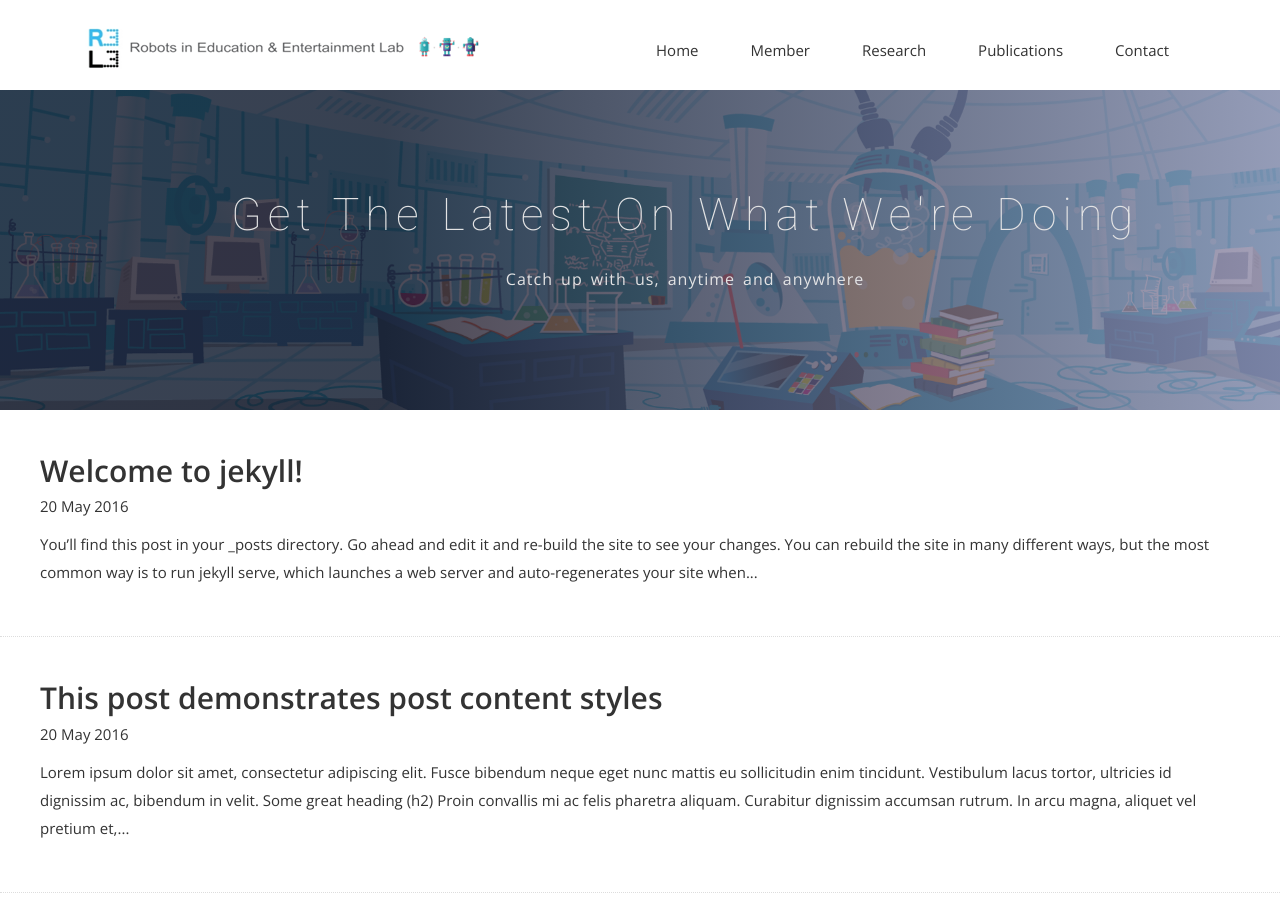
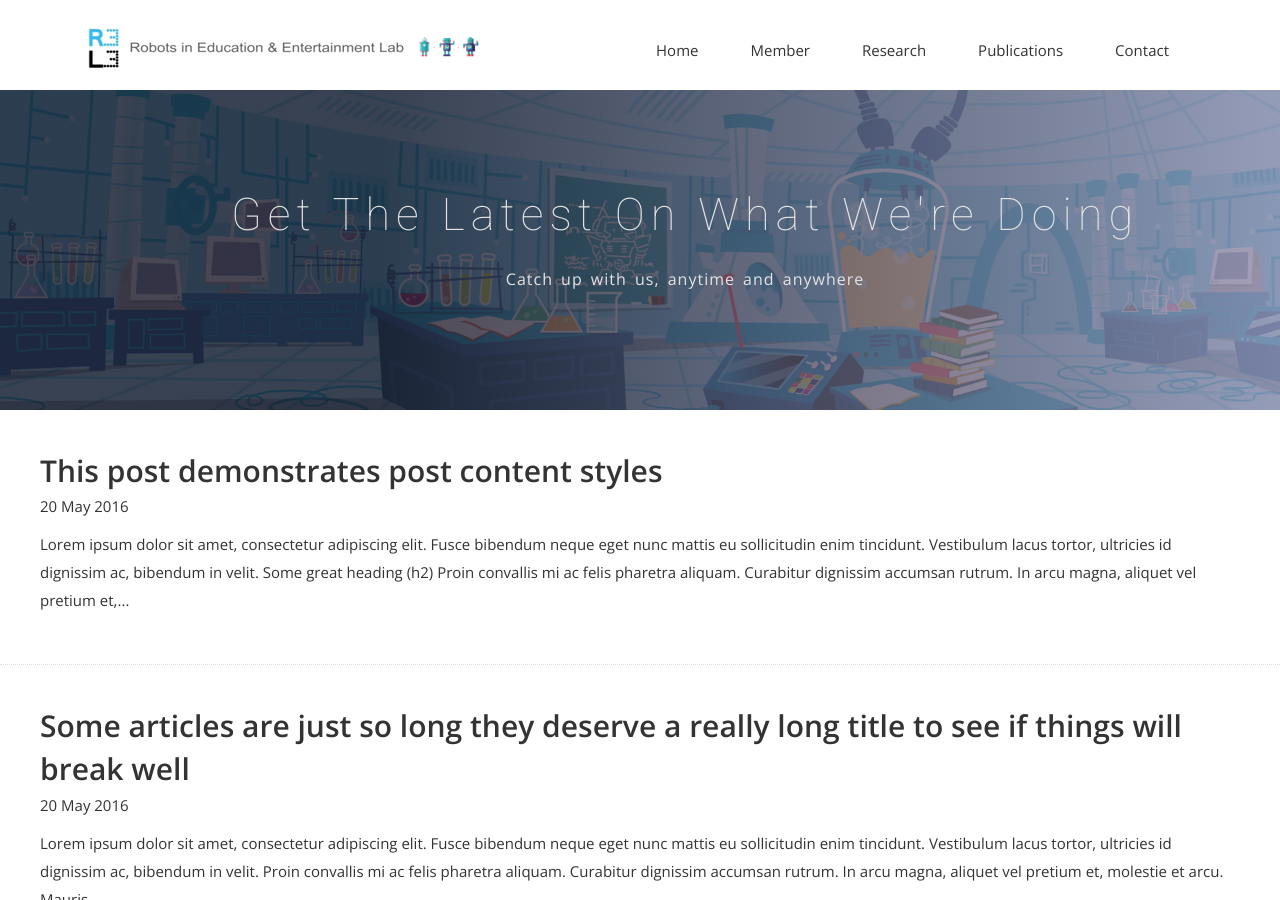
Before and after one commit to reelmaster/Reel-web, a Jekyll site: the page built from blog.html, in a window 1280 px wide and 900 px high. Built offline with Jekyll 4.4.1, drawn with Linux system fonts in a browser that asks for light colours; nearby versions of some CDN libraries; some web fonts are replaced; a file with an impossible date is left out; some of the changed lines change nothing that is shown.

Commit message:
Update 2016-05-20-welcome-to-jekyll.md

```diff
--- a/_posts/2016-05-20-welcome-to-jekyll.md
+++ b/_posts/2016-05-20-welcome-to-jekyll.md
@@ -1,10 +1,13 @@
 ---
 layout: post
 title: Welcome to jekyll!
-subtitle: Jekyll is a blog-aware, static site generator in Ruby https://jekyllrb.com
-date: 2016-05-20 21:11:27
+subtitle: 'Jekyll is a blog-aware, static site generator in Ruby https://jekyllrb.com'
+date: {}
 author: jekyll
+published: false
 ---
+![]({{site.baseurl}}/_posts/call-to-action2-bg.jpg)![call-to-action2-bg.jpg]({{site.baseurl}}/_posts/call-to-action2-bg.jpg)
+
 You’ll find this post in your `_posts` directory. Go ahead and edit it and re-build the site to see your changes. You can rebuild the site in many different ways, but the most common way is to run `jekyll serve`, which launches a web server and auto-regenerates your site when a file is updated.
 
 To add new posts, simply add a file in the `_posts` directory that follows the convention `YYYY-MM-DD-name-of-post.ext` and includes the necessary front matter. Take a look at the source for this post to get an idea about how it works.
```
